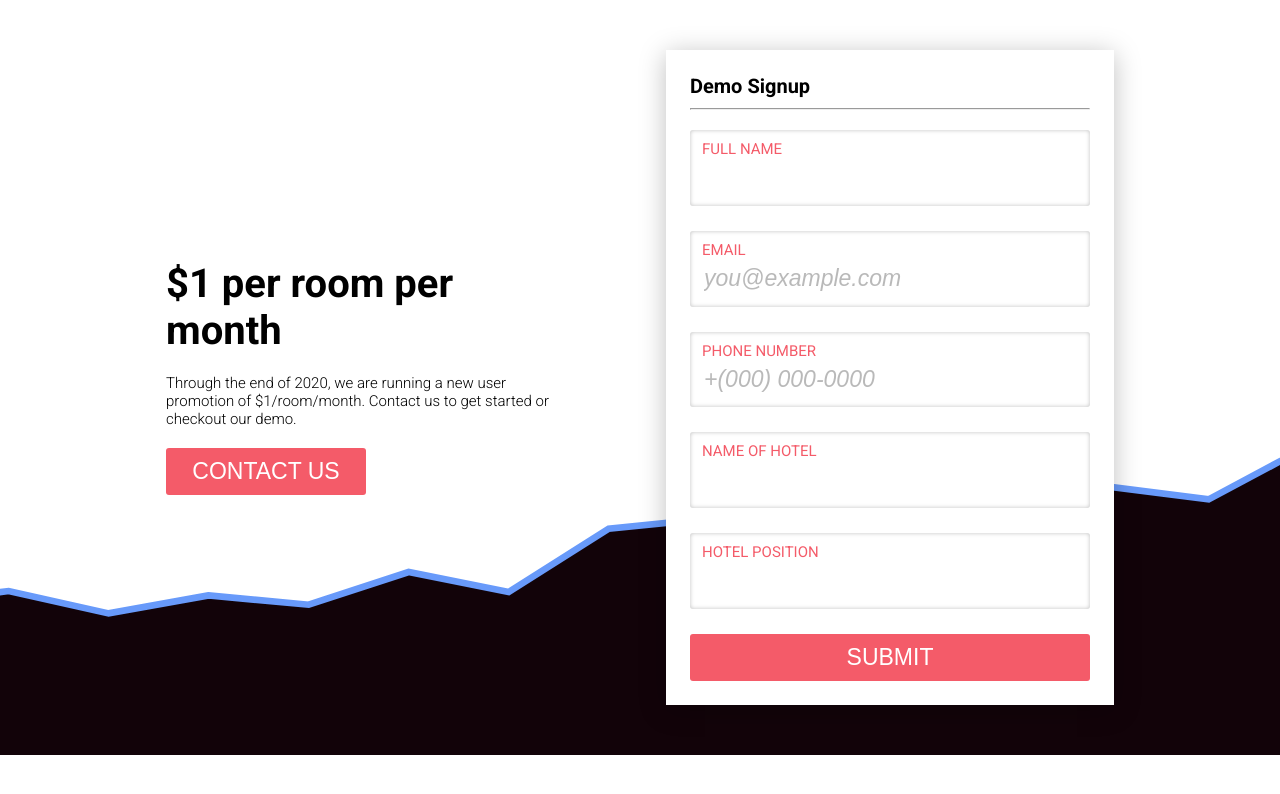
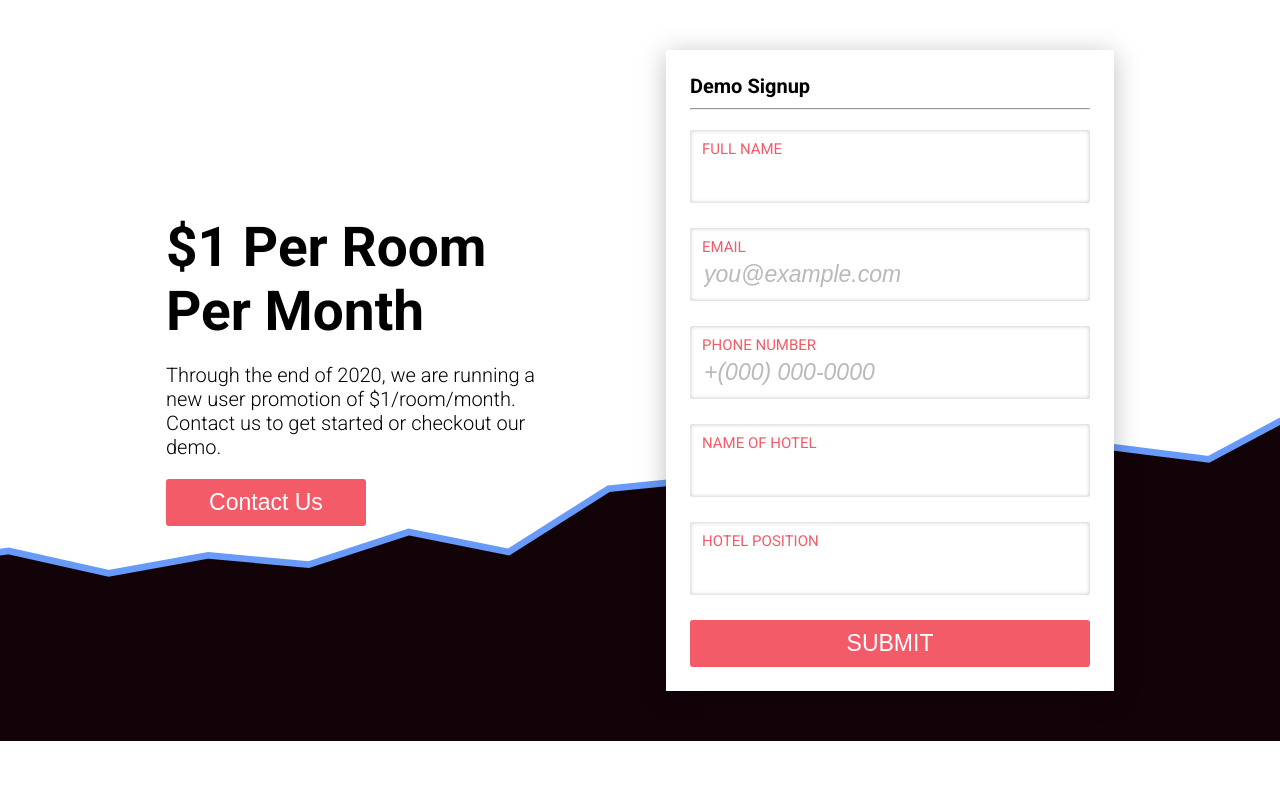
Before and after one commit to HKPSolutions/public-facing-website, a React (Create React App) app in the folder app/: page / in a window 1280 px wide. Shown: the top 794 px of the page. Built offline with nearby package versions, Linux system fonts and the light colour scheme.

Commit message:
Fixed styling
* problem with viewport dependence
* problem with small smaller size background
* viewport dependence for font size

```diff
--- a/app/src/components/Form/style.scss
+++ b/app/src/components/Form/style.scss
@@ -31,7 +31,7 @@ textarea {
 input,
 textarea {
   font-size: 23px;
-  padding: 0.8vh 2px;
+  padding: 5px 2px;
 
   &::placeholder{
     font-style: italic;
--- a/app/src/components/Pages/DemoPage/DemoPage.scss
+++ b/app/src/components/Pages/DemoPage/DemoPage.scss
@@ -10,9 +10,9 @@
 .demo__page {
   background-image: url("./assets/bg.svg");
   background-image: url("./assets/bg.svg"),
-    linear-gradient(to bottom, transparent 90vh, #120309 90vh);
+    linear-gradient(to bottom, transparent 600px, #120309 600px);
   background-size: 100vw auto;
-  background-position: top calc(min(600px, 55vh)) right 0px;
+  background-position: top 400px right 0px;
   background-repeat: no-repeat;
 }
 
@@ -34,7 +34,9 @@
     font-family: 'Roboto', sans-serif;
     font-style: normal;
     font-weight: bold;
-    font-size: 40px;
+    font-size: 55px;
+
+    text-transform: capitalize;
 
     margin-bottom: 20px;
   }
@@ -43,7 +45,7 @@
     font-family: 'Roboto', sans-serif;
     font-style: normal;
     font-weight: 100;
-    font-size: 15px;
+    font-size: 20px;
 
     margin-bottom: 20px;
   }
@@ -63,6 +65,7 @@
 
   input[type="submit"].contact-us{
     width: 200px;
+    text-transform: capitalize;
   }
 }
 
```
Also changed, not shown: app/src/components/Pages/ContactPage/ContactPage.scss (+7 -10 lines).
